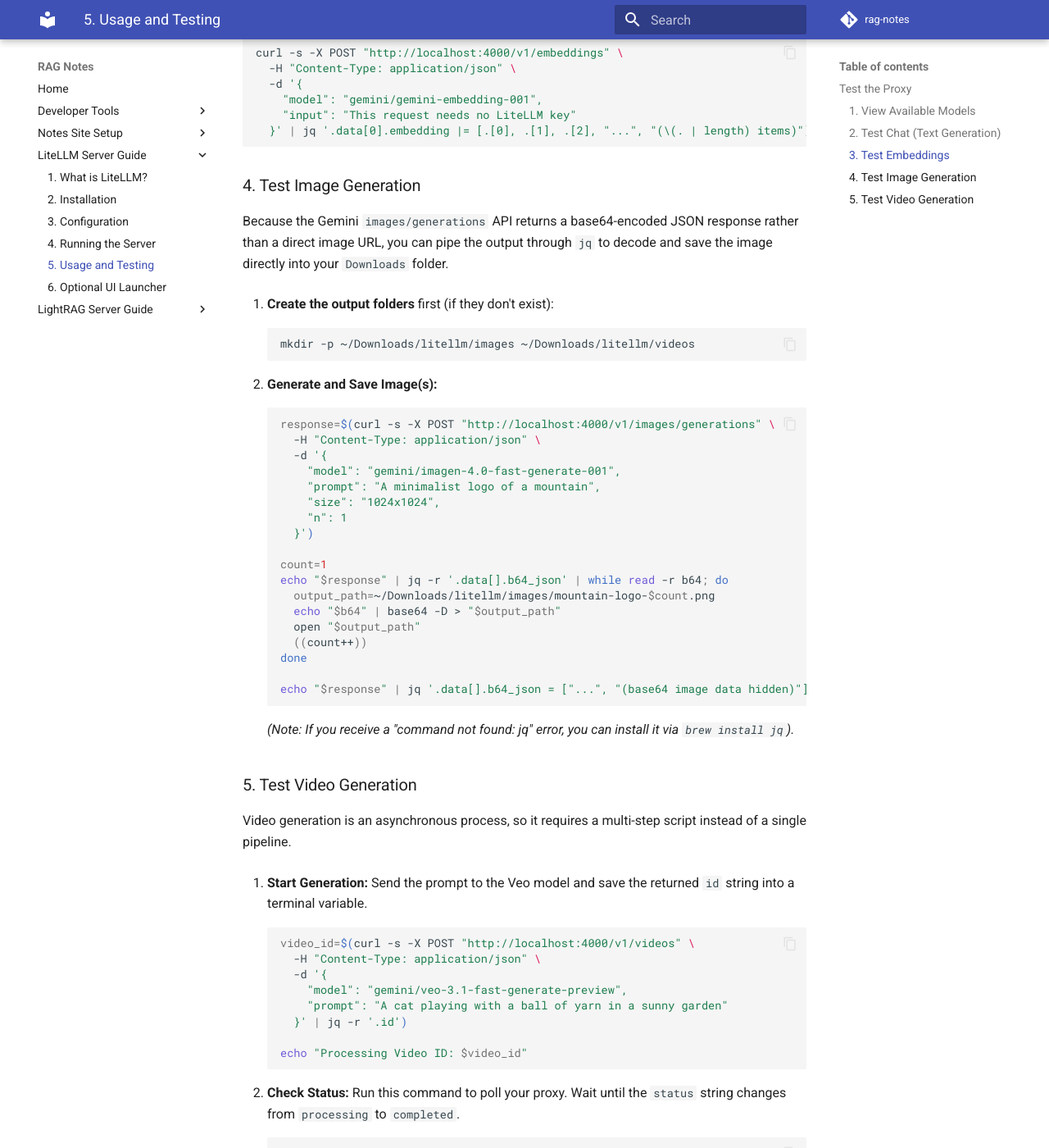
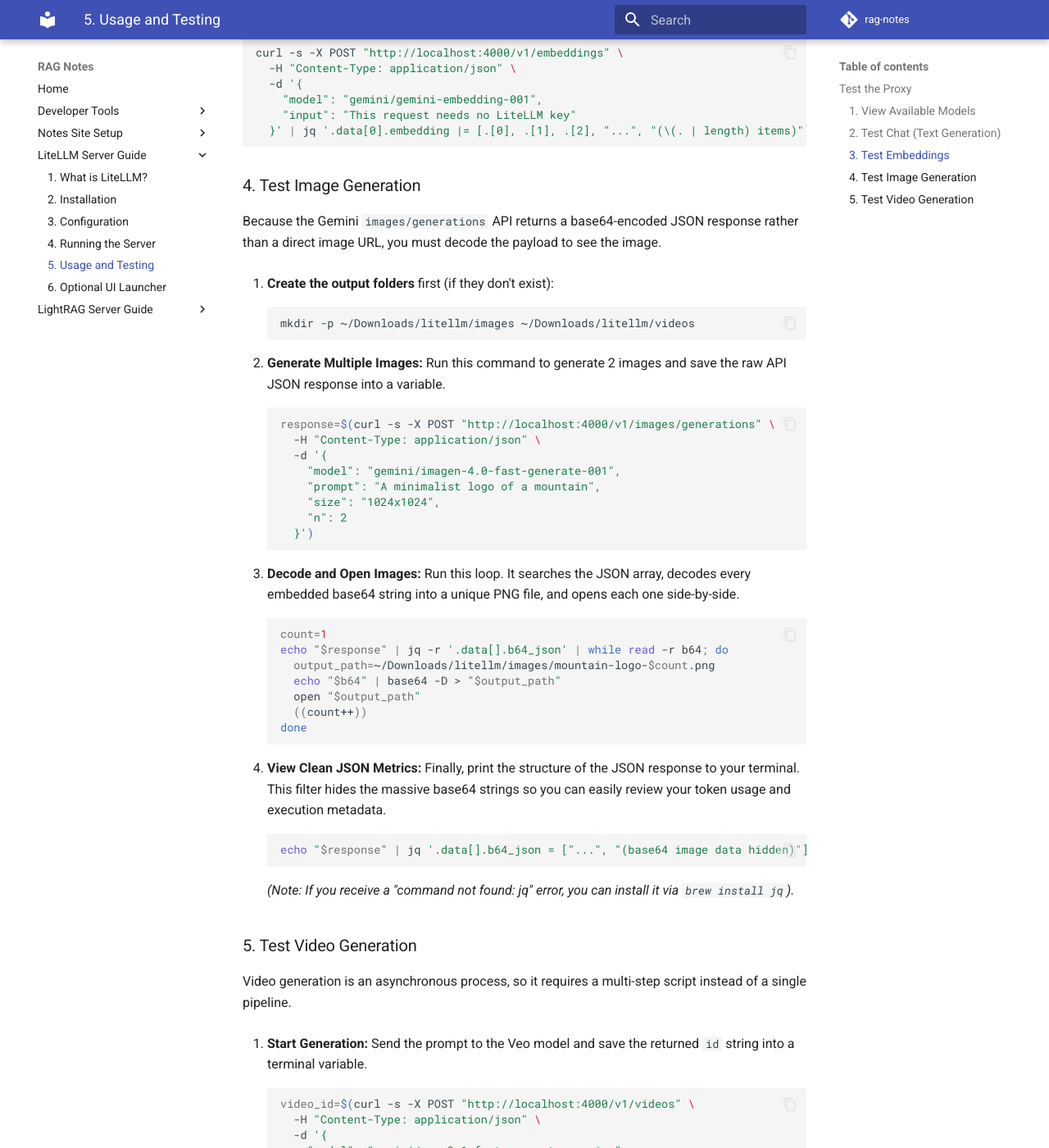
Before and after one commit to kbhatiya999/rag-notes, an MkDocs documentation site: the page built from docs/litellm/5-usage-and-testing.md, in a window 1280 px wide and 1400 px high, scrolled down 934 px. Shown: the whole window at 82% size. Built offline with MkDocs 1.6.1 and Material for MkDocs 9.7.7, drawn with Linux system fonts in a browser that asks for light colours; comment, search, counter and statistics services are not loaded.

Commit message:
Separated the Image Generation pipeline into distinct bash blocks and tested multiple image instantiation.

````diff
--- a/docs/litellm/5-usage-and-testing.md
+++ b/docs/litellm/5-usage-and-testing.md
@@ -39,14 +39,14 @@
 ```
 
 ### 4. Test Image Generation
-Because the Gemini `images/generations` API returns a base64-encoded JSON response rather than a direct image URL, you can pipe the output through `jq` to decode and save the image directly into your `Downloads` folder.
+Because the Gemini `images/generations` API returns a base64-encoded JSON response rather than a direct image URL, you must decode the payload to see the image.
 
 1. **Create the output folders** first (if they don't exist):
    ```bash
    mkdir -p ~/Downloads/litellm/images ~/Downloads/litellm/videos
    ```
 
-2. **Generate and Save Image(s):**
+2. **Generate Multiple Images:** Run this command to generate 2 images and save the raw API JSON response into a variable.
    ```bash
    response=$(curl -s -X POST "http://localhost:4000/v1/images/generations" \
      -H "Content-Type: application/json" \
@@ -54,9 +54,12 @@
        "model": "gemini/imagen-4.0-fast-generate-001",
        "prompt": "A minimalist logo of a mountain",
        "size": "1024x1024",
-       "n": 1
+       "n": 2
      }')
+   ```
 
+3. **Decode and Open Images:** Run this loop. It searches the JSON array, decodes every embedded base64 string into a unique PNG file, and opens each one side-by-side.
+   ```bash
    count=1
    echo "$response" | jq -r '.data[].b64_json' | while read -r b64; do
      output_path=~/Downloads/litellm/images/mountain-logo-$count.png
@@ -64,7 +67,10 @@
      open "$output_path"
      ((count++))
    done
+   ```
 
+4. **View Clean JSON Metrics:** Finally, print the structure of the JSON response to your terminal. This filter hides the massive base64 strings so you can easily review your token usage and execution metadata.
+   ```bash
    echo "$response" | jq '.data[].b64_json = ["...", "(base64 image data hidden)"]'
    ```
 *(Note: If you receive a "command not found: jq" error, you can install it via `brew install jq`).*
````
